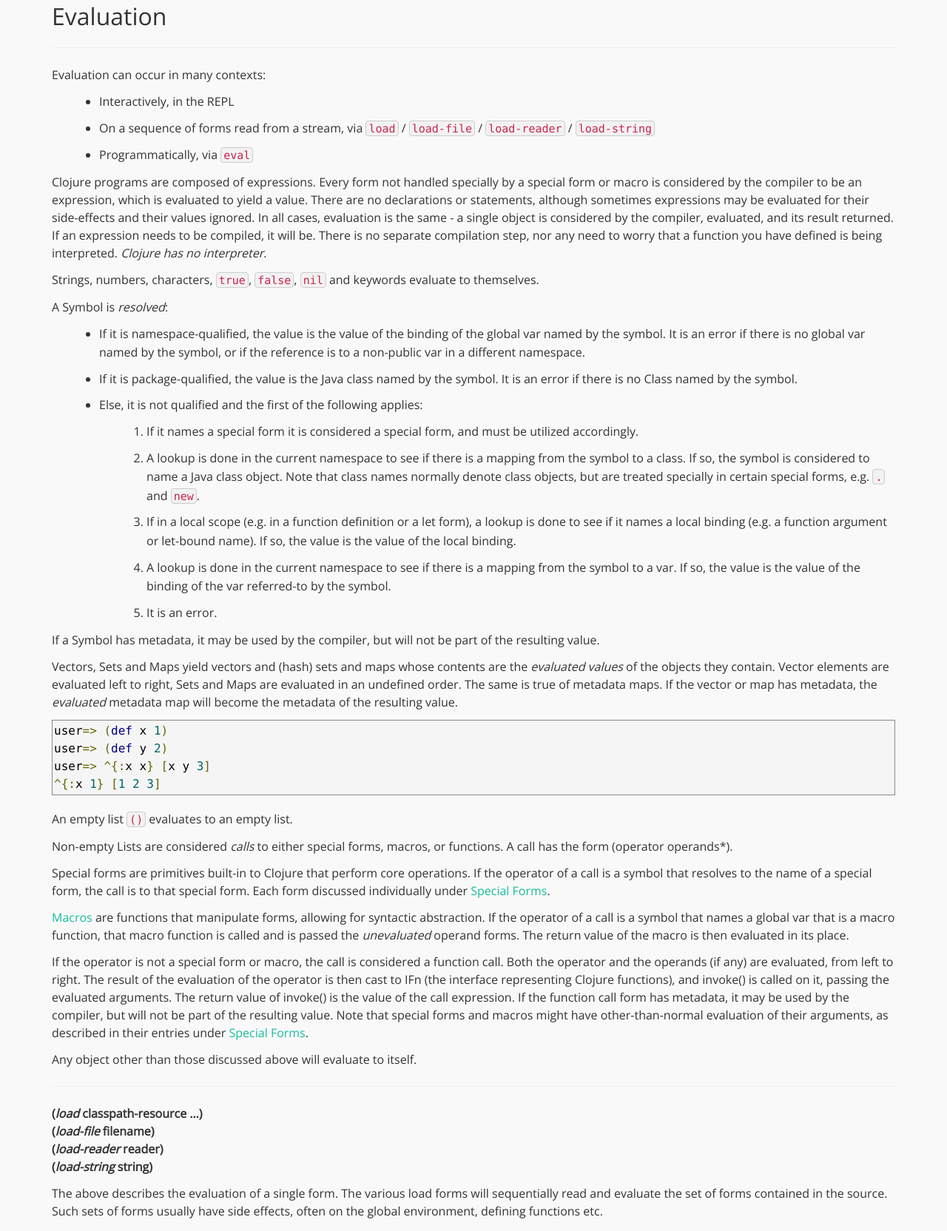
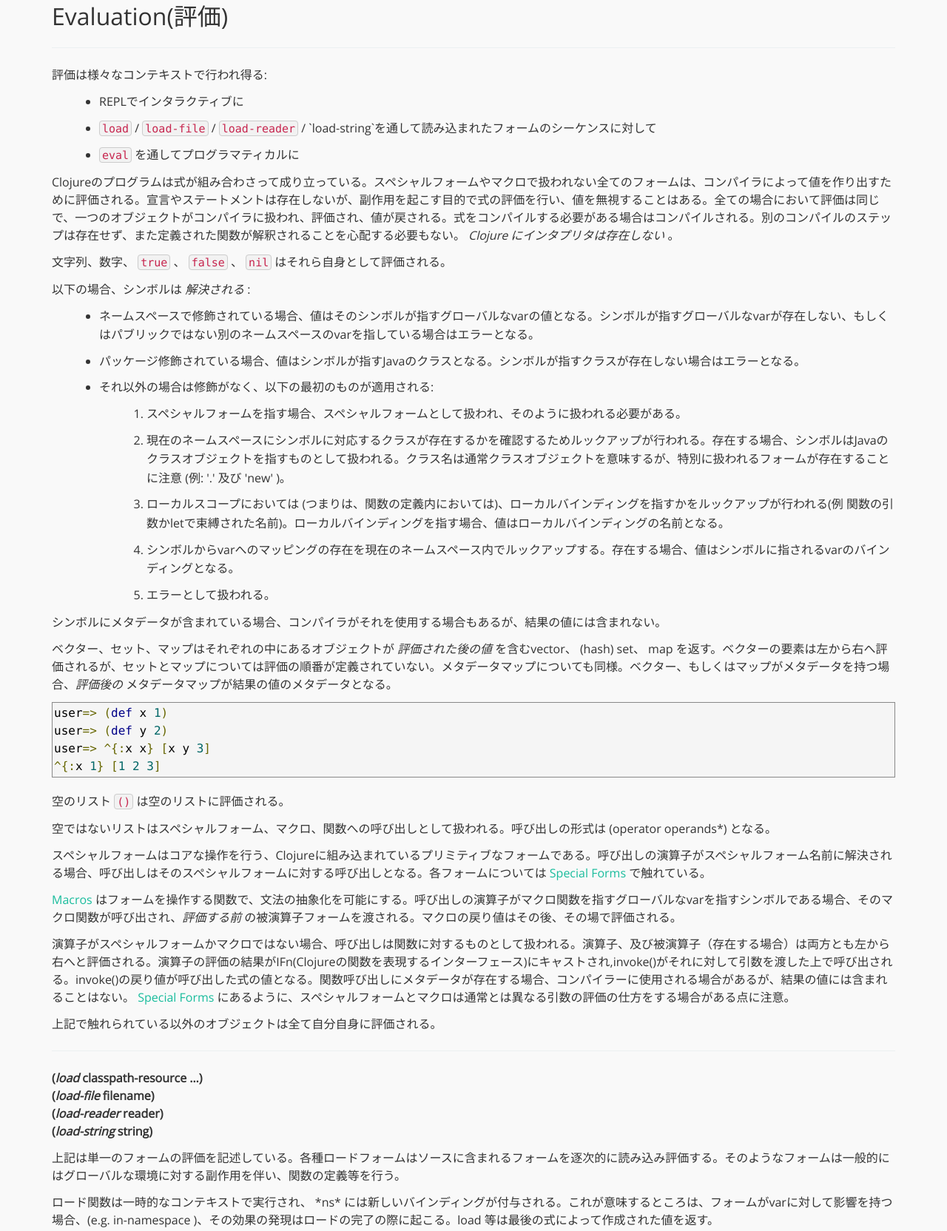
Before and after one commit to japan-clojurians/clojure-site-ja, a plain HTML site: page reference/evaluation.html in a window 1280 px wide. Shown: the part 105-1769 px from the top of the page at 74% size. Drawn offline with nearby package versions, Linux system fonts and the light colour scheme.

Commit message:
[ci skip] update site :books:

```diff
--- a/reference/evaluation.html
+++ b/reference/evaluation.html
@@ -2,7 +2,7 @@
 <html lang="ja">
   <head>
     <meta charset="utf-8"/>
-    <title>Clojure - Evaluation</title>
+    <title>Clojure - Evaluation(評価)</title>
     <meta name="viewport" content="width=device-width, initial-scale=1.0">
     <meta name="description" content="Clojure の日本語ドキュメントです">
     <meta name="author" content="Japan Clojurians">
@@ -72,63 +72,65 @@
     <div class="container">
 
 <div class="page-header">
-  <h1>Evaluation</h1>
+  <h1>Evaluation(評価)</h1>
 </div>
 
 <p><em></em></p>
 
 <p><div class="paragraph">
-<p>Evaluation can occur in many contexts:</p>
+<p>評価は様々なコンテキストで行われ得る:</p>
 </div>
 <div class="ulist">
 <ul>
 <li>
-<p>Interactively, in the REPL</p>
+<p>REPLでインタラクティブに</p>
 </li>
 <li>
-<p>On a sequence of forms read from a stream, via <code>load</code> / <code>load-file</code> / <code>load-reader</code> / <code>load-string</code></p>
+<p><code>load</code> / <code>load-file</code> / <code>load-reader</code> / `load-string`を通して読み込まれたフォームのシーケンスに対して</p>
 </li>
 <li>
-<p>Programmatically, via <code>eval</code></p>
+<p><code>eval</code> を通してプログラマティカルに</p>
 </li>
 </ul>
 </div>
 <div class="paragraph">
-<p>Clojure programs are composed of expressions. Every form not handled specially by a special form or macro is considered by the compiler to be an expression, which is evaluated to yield a value. There are no declarations or statements, although sometimes expressions may be evaluated for their side-effects and their values ignored.
-In all cases, evaluation is the same - a single object is considered by the compiler, evaluated, and its result returned. If an expression needs to be compiled, it will be. There is no separate compilation step, nor any need to worry that a function you have defined is being interpreted. <em>Clojure has no interpreter</em>.</p>
+<p>Clojureのプログラムは式が組み合わさって成り立っている。スペシャルフォームやマクロで扱われない全てのフォームは、コンパイラによって値を作り出すために評価される。宣言やステートメントは存在しないが、副作用を起こす目的で式の評価を行い、値を無視することはある。全ての場合において評価は同じで、一つのオブジェクトがコンパイラに扱われ、評価され、値が戻される。式をコンパイルする必要がある場合はコンパイルされる。別のコンパイルのステップは存在せず、また定義された関数が解釈されることを心配する必要もない。
+<em>Clojure にインタプリタは存在しない</em> 。</p>
 </div>
 <div class="paragraph">
-<p>Strings, numbers, characters, <code>true</code>, <code>false</code>, <code>nil</code> and keywords evaluate to themselves.</p>
+<p>文字列、数字、 <code>true</code> 、 <code>false</code> 、 <code>nil</code> はそれら自身として評価される。</p>
 </div>
 <div class="paragraph">
-<p>A Symbol is <em>resolved</em>:</p>
+<p>以下の場合、シンボルは <em>解決される</em> :</p>
 </div>
 <div class="ulist">
 <ul>
 <li>
-<p>If it is namespace-qualified, the value is the value of the binding of the global var named by the symbol. It is an error if there is no global var named by the symbol, or if the reference is to a non-public var in a different namespace.</p>
+<p>ネームスペースで修飾されている場合、値はそのシンボルが指すグローバルなvarの値となる。シンボルが指すグローバルなvarが存在しない、もしくはパブリックではない別のネームスペースのvarを指している場合はエラーとなる。</p>
 </li>
 <li>
-<p>If it is package-qualified, the value is the Java class named by the symbol. It is an error if there is no Class named by the symbol.</p>
+<p>パッケージ修飾されている場合、値はシンボルが指すJavaのクラスとなる。シンボルが指すクラスが存在しない場合はエラーとなる。</p>
 </li>
 <li>
-<p>Else, it is not qualified and the first of the following applies:</p>
+<p>それ以外の場合は修飾がなく、以下の最初のものが適用される:</p>
 <div class="olist arabic">
 <ol class="arabic">
 <li>
-<p>If it names a special form it is considered a special form, and must be utilized accordingly.</p>
+<p>スペシャルフォームを指す場合、スペシャルフォームとして扱われ、そのように扱われる必要がある。</p>
 </li>
 <li>
-<p>A lookup is done in the current namespace to see if there is a mapping from the symbol to a class. If so, the symbol is considered to name a Java class object. Note that class names normally denote class objects, but are treated specially in certain special forms, e.g. <code>.</code> and <code>new</code>.</p>
+<p>現在のネームスペースにシンボルに対応するクラスが存在するかを確認するためルックアップが行われる。存在する場合、シンボルはJavaのクラスオブジェクトを指すものとして扱われる。クラス名は通常クラスオブジェクトを意味するが、特別に扱われるフォームが存在することに注意
+(例: '.' 及び 'new' )。</p>
 </li>
 <li>
-<p>If in a local scope (e.g. in a function definition or a let form), a lookup is done to see if it names a local binding (e.g. a function argument or let-bound name). If so, the value is the value of the local binding.</p>
+<p>ローカルスコープにおいては (つまりは、関数の定義内においては)、ローカルバインディングを指すかをルックアップが行われる(例
+関数の引数かletで束縛された名前)。ローカルバインディングを指す場合、値はローカルバインディングの名前となる。</p>
 </li>
 <li>
-<p>A lookup is done in the current namespace to see if there is a mapping from the symbol to a var. If so, the value is the value of the binding of the var referred-to by the symbol.</p>
+<p>シンボルからvarへのマッピングの存在を現在のネームスペース内でルックアップする。存在する場合、値はシンボルに指されるvarのバインディングとなる。</p>
 </li>
 <li>
-<p>It is an error.</p>
+<p>エラーとして扱われる。</p>
 </li>
 </ol>
 </div>
@@ -136,10 +138,12 @@ In all cases, evaluation is the same - a single object is considered by the comp
 </ul>
 </div>
 <div class="paragraph">
-<p>If a Symbol has metadata, it may be used by the compiler, but will not be part of the resulting value.</p>
+<p>シンボルにメタデータが含まれている場合、コンパイラがそれを使用する場合もあるが、結果の値には含まれない。</p>
 </div>
 <div class="paragraph">
-<p>Vectors, Sets and Maps yield vectors and (hash) sets and maps whose contents are the <em>evaluated values</em> of the objects they contain. Vector elements are evaluated left to right, Sets and Maps are evaluated in an undefined order. The same is true of metadata maps. If the vector or map has metadata, the <em>evaluated</em> metadata map will become the metadata of the resulting value.</p>
+<p>ベクター、セット、マップはそれぞれの中にあるオブジェクトが <em>評価された後の値</em> を含むvector、  (hash) set、 map
+を返す。ベクターの要素は左から右へ評価されるが、セットとマップについては評価の順番が定義されていない。メタデータマップについても同様。ベクター、もしくはマップがメタデータを持つ場合、<em>評価後の</em>
+メタデータマップが結果の値のメタデータとなる。</p>
 </div>
 <div class="listingblock">
 <div class="content">
@@ -150,23 +154,27 @@ user=&gt; ^{:x x} [x y 3]
 </div>
 </div>
 <div class="paragraph">
-<p>An empty list <code>()</code> evaluates to an empty list.</p>
+<p>空のリスト <code>()</code> は空のリストに評価される。</p>
 </div>
 <div class="paragraph">
-<p>Non-empty Lists are considered <em>calls</em> to either special forms, macros, or functions. A call has the form (operator operands*).</p>
+<p>空ではないリストはスペシャルフォーム、マクロ、関数への呼び出しとして扱われる。呼び出しの形式は (operator operands*) となる。</p>
 </div>
 <div class="paragraph">
-<p>Special forms are primitives built-in to Clojure that perform core operations. If the operator of a call is a symbol that resolves to the name of a special form, the call is to that special form. Each form discussed individually under <a href="special_forms">Special Forms</a>.</p>
+<p>スペシャルフォームはコアな操作を行う、Clojureに組み込まれているプリミティブなフォームである。呼び出しの演算子がスペシャルフォーム名前に解決される場合、呼び出しはそのスペシャルフォームに対する呼び出しとなる。各フォームについては
+<a href="special_forms">Special Forms</a> で触れている。</p>
 </div>
 <div class="paragraph">
-<p><a href="macros">Macros</a> are functions that manipulate forms, allowing for syntactic abstraction. If the operator of a call is a symbol that names a global var that is a macro function, that macro function is called and is passed the <em>unevaluated</em> operand forms. The return value of the macro is then evaluated in its place.</p>
+<p><a href="macros">Macros</a>
+はフォームを操作する関数で、文法の抽象化を可能にする。呼び出しの演算子がマクロ関数を指すグローバルなvarを指すシンボルである場合、そのマクロ関数が呼び出され、<em>評価する前</em>
+の被演算子フォームを渡される。マクロの戻り値はその後、その場で評価される。</p>
 </div>
 <div class="paragraph">
-<p>If the operator is not a special form or macro, the call is considered a function call. Both the operator and the operands (if any) are evaluated, from left to right. The result of the evaluation of the operator is then cast to IFn (the interface representing Clojure functions), and invoke() is called on it, passing the evaluated arguments. The return value of invoke() is the value of the call expression. If the function call form has metadata, it may be used by the compiler, but will not be part of the resulting value.
-Note that special forms and macros might have other-than-normal evaluation of their arguments, as described in their entries under <a href="special_forms">Special Forms</a>.</p>
+<p>演算子がスペシャルフォームかマクロではない場合、呼び出しは関数に対するものとして扱われる。演算子、及び被演算子（存在する場合）は両方とも左から右へと評価される。演算子の評価の結果がIFn(Clojureの関数を表現するインターフェース)にキャストされ,invoke()がそれに対して引数を渡した上で呼び出される。invoke()の戻り値が呼び出した式の値となる。関数呼び出しにメタデータが存在する場合、コンパイラーに使用される場合があるが、結果の値には含まれることはない。
+<a href="special_forms">Special Forms</a>
+にあるように、スペシャルフォームとマクロは通常とは異なる引数の評価の仕方をする場合がある点に注意。</p>
 </div>
 <div class="paragraph">
-<p>Any object other than those discussed above will evaluate to itself.</p>
+<p>上記で触れられている以外のオブジェクトは全て自分自身に評価される。</p>
 </div>
 <hr>
 <div class="paragraph">
@@ -176,17 +184,19 @@ Note that special forms and macros might have other-than-normal evaluation of th
 <strong>(<em>load-string</em> string)</strong></p>
 </div>
 <div class="paragraph">
-<p>The above describes the evaluation of a single form. The various load forms will sequentially read and evaluate the set of forms contained in the source. Such sets of forms usually have side effects, often on the global environment, defining functions etc.</p>
+<p>上記は単一のフォームの評価を記述している。各種ロードフォームはソースに含まれるフォームを逐次的に読み込み評価する。そのようなフォームは一般的にはグローバルな環境に対する副作用を伴い、関数の定義等を行う。</p>
 </div>
 <div class="paragraph">
-<p>The loading functions occur in a temporary context, in which *ns* has a fresh binding. That means that, should any form have an effect on that var (e.g. in-namespace), the effect will unwind at the completion of the load. load et al return the value produced by the last expression.</p>
+<p>ロード関数は一時的なコンテキストで実行され、 *ns*
+には新しいバインディングが付与される。これが意味するところは、フォームがvarに対して影響を持つ場合、(e.g. in-namespace
+)、その効果の発現はロードの完了の際に起こる。load 等は最後の式によって作成された値を返す。</p>
 </div>
 <hr>
 <div class="paragraph">
 <p><strong>(<em>eval</em> form)</strong></p>
 </div>
 <div class="paragraph">
-<p>Evaluates the form <em>data structure</em> (not text!) and returns the result.</p>
+<p>フォームの <em>データ構造</em> (テキストではない!) を評価し、結果を返す。</p>
 </div>
 <div class="listingblock">
 <div class="content">
```
Also changed, not shown: sitemap.xml (+4 -4 lines).
